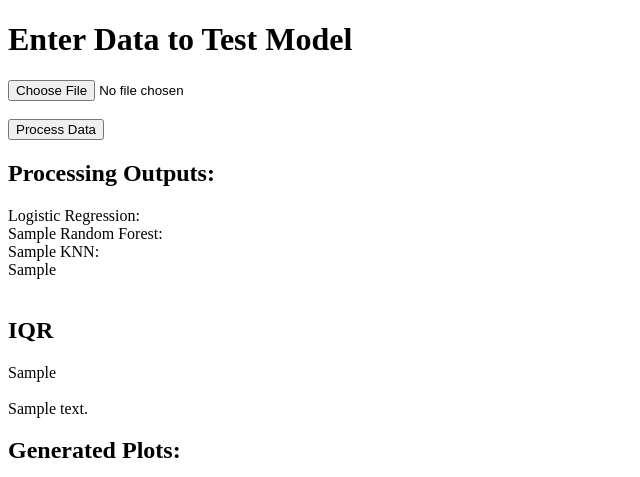
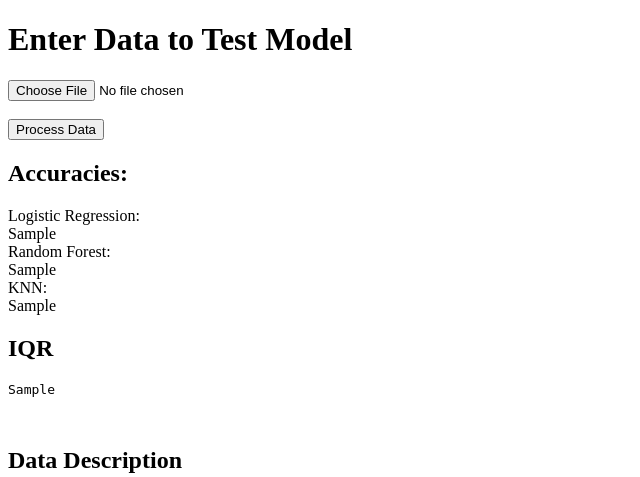
Before and after one commit to vozellad/AI_Project, a Flask app: template templates/index.html in a window 1280 px wide. Shown: the top 477 px of the page, without its empty margins (0-640 px from the left). Run offline with Flask 3, Linux system fonts and the light colour scheme; the template is opened without the code that fills it: most values are stand-ins (such as "Sample title", 1, 10 or a date in 2020); grey boxes are pictures that could not be loaded.

Commit message:
Make iqr print new lines on webpage. Print IQR data as table

```diff
--- a/templates/index.html
+++ b/templates/index.html
@@ -14,22 +14,23 @@
 
   {% if error_message %}
     <div class="alert alert-danger">
-        <strong>Error:</strong> {{ error_message }}
+      <strong>Error:</strong> {{ error_message }}
     </div>
   {% endif %}
 
   {% if outputs %}
-    <h2>Processing Outputs:</h2>
-    Logistic Regression:<br>{{ outputs.lr_output }}
-    Random Forest:<br>{{ outputs.rf_output }}
-    KNN:<br>{{ outputs.knn_output }}<br><br>
+    <h2>Accuracies:</h2>
+    Logistic Regression:<br>{{ outputs.lr_output }}<br>
+    Random Forest:<br>{{ outputs.rf_output }}<br>
+    KNN:<br>{{ outputs.knn_output }}<br>
     <h2>IQR</h2>
-    {{ outputs.iqr_output }}<br><br>
-    {{ outputs.describe|safe }}
+    <pre>{{ outputs.iqr_output|safe }}</pre><br>
+    <h2>Data Description</h2>
+    {{ outputs.describe|safe }}<br>
   {% endif %}
 
   {% if plots %}
-    <h2>Generated Plots:</h2>
+    <h2>Plots:</h2>
     <div>
       {% for plot in plots %}
         <img src="{{ url_for('static', filename='plots/' + plot) }}"
@@ -40,7 +41,7 @@
 
   {% if data %}
     <h2>Uploaded Data:</h2>
-    <div>{{ data|safe }}</div>
+    {{ data|safe }}
   {% endif %}
 </body>
 </html>
```
